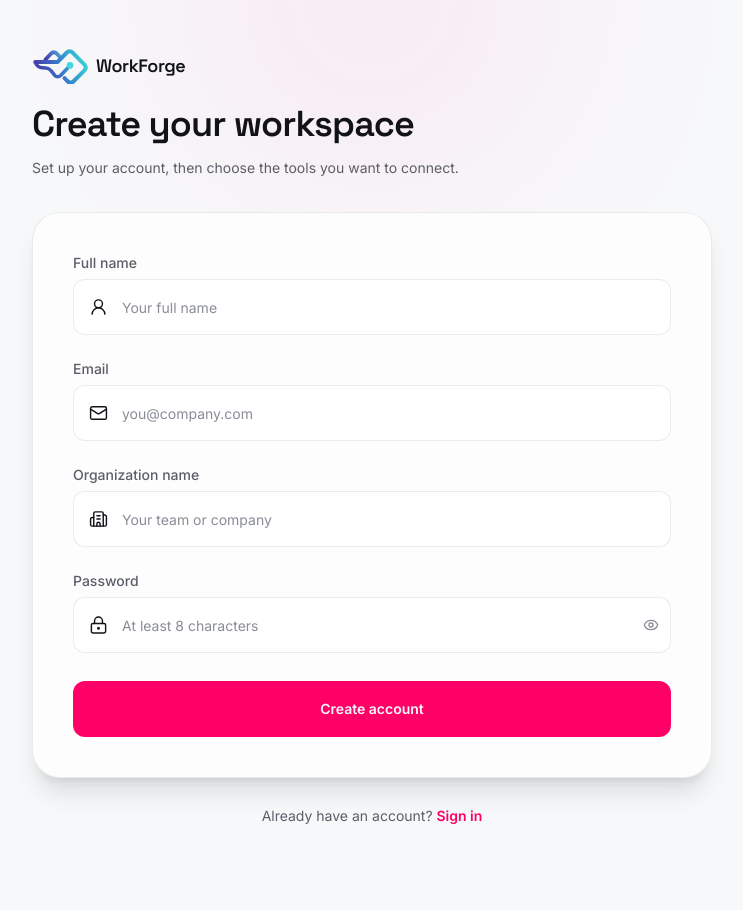
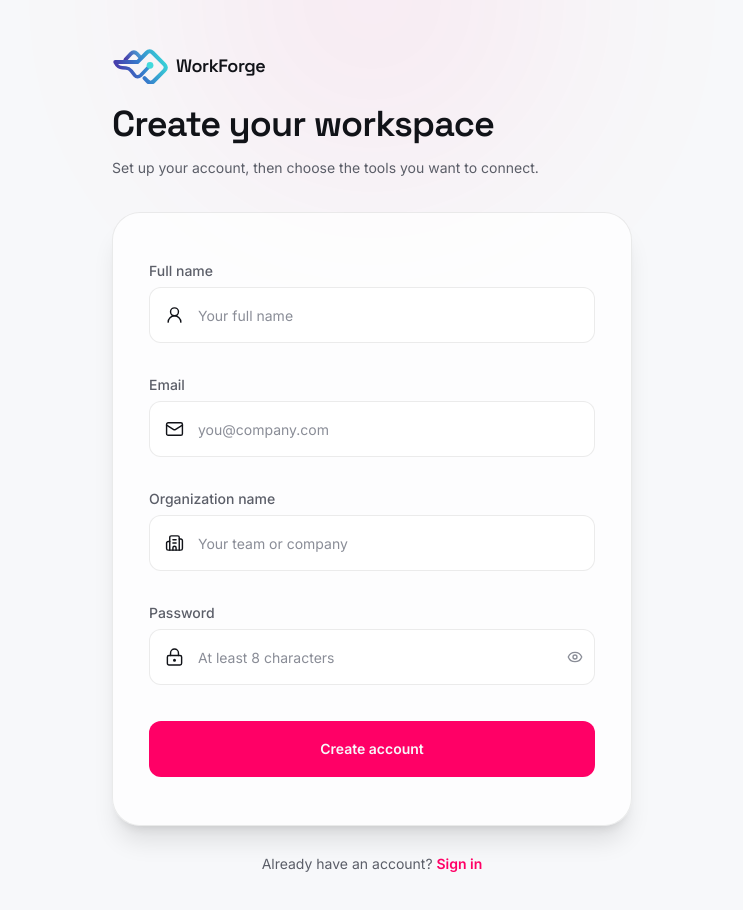
Before and after one commit to KeshavKandoi/AI-AUTOMATION, a React (Vite) app in the folder ai-coo-frontend/: page /signup in a window 1280 px wide. Shown: the top 910 px of the page, without its empty margins (268-1011 px from the left). Before the commit the page ends 874 px from the top, so only its background shows below. Built offline with nearby package versions, Linux system fonts and the light colour scheme; no server answers.

Commit message:
Update form layout in Login and Signup components for improved spacing and consistency

```diff
--- a/ai-coo-frontend/src/pages/auth/AuthShell.tsx
+++ b/ai-coo-frontend/src/pages/auth/AuthShell.tsx
@@ -5,7 +5,7 @@ export default function AuthShell({ children }: { children: ReactNode }) {
   return (
     <main className="home-page relative flex min-h-screen items-center justify-center overflow-hidden bg-[var(--color-void)] px-4 py-12 text-[var(--color-text-primary)] sm:px-8">
       <div aria-hidden="true" className="pointer-events-none absolute -top-48 left-1/2 h-96 w-96 -translate-x-1/2 rounded-full bg-[var(--color-signal)] opacity-[0.06] blur-[120px]" />
-      <div className="relative w-full max-w-[680px]">
+      <div className="relative w-full max-w-[520px]">
         <BrandLogo size="md" className="mb-5" />
         {children}
       </div>
--- a/ai-coo-frontend/src/pages/auth/Login.tsx
+++ b/ai-coo-frontend/src/pages/auth/Login.tsx
@@ -70,7 +70,7 @@ export default function Login() {
 
         <form
           onSubmit={handleSubmit(onSubmit)}
-          className="flex flex-col gap-6 rounded-[1.75rem] border border-[var(--color-border)] bg-[var(--color-surface)]/75 p-7 shadow-xl shadow-black/10 sm:p-10"
+          className="flex flex-col gap-8 rounded-[1.75rem] border border-[var(--color-border)] bg-[var(--color-surface)]/75 p-7 shadow-xl shadow-black/10 sm:px-9 sm:py-12"
         >
           {serverError && (
             <div role="alert" className="rounded-lg bg-[var(--color-alert-dim)] border border-[var(--color-alert)]/30 px-3 py-2 text-sm text-[var(--color-alert)]">
--- a/ai-coo-frontend/src/pages/auth/Signup.tsx
+++ b/ai-coo-frontend/src/pages/auth/Signup.tsx
@@ -61,7 +61,7 @@ export default function Signup() {
 
         <form
           onSubmit={handleSubmit(onSubmit)}
-          className="flex flex-col gap-6 rounded-[1.75rem] border border-[var(--color-border)] bg-[var(--color-surface)]/75 p-7 shadow-xl shadow-black/10 sm:p-10"
+          className="flex flex-col gap-8 rounded-[1.75rem] border border-[var(--color-border)] bg-[var(--color-surface)]/75 p-7 shadow-xl shadow-black/10 sm:px-9 sm:py-12"
         >
           {serverError && (
             <div role="alert" className="rounded-lg bg-[var(--color-alert-dim)] border border-[var(--color-alert)]/30 px-3 py-2 text-sm text-[var(--color-alert)]">
```
